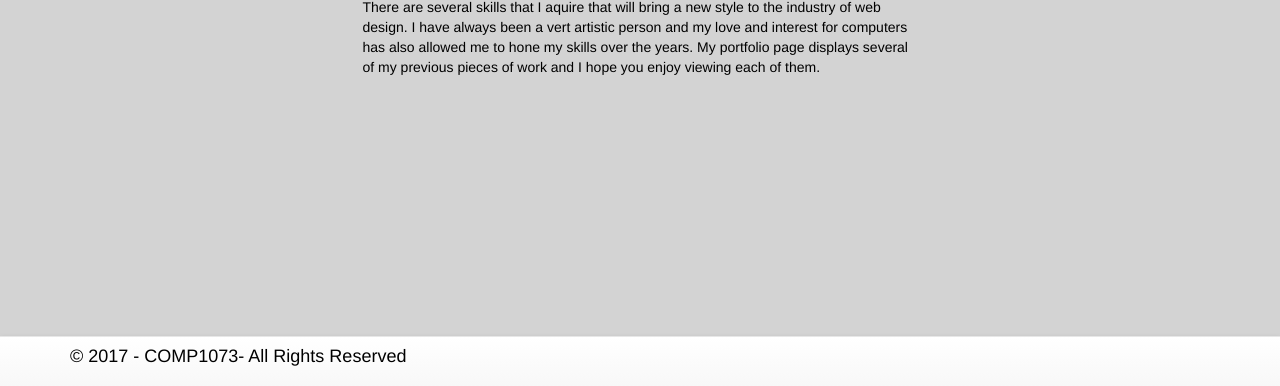
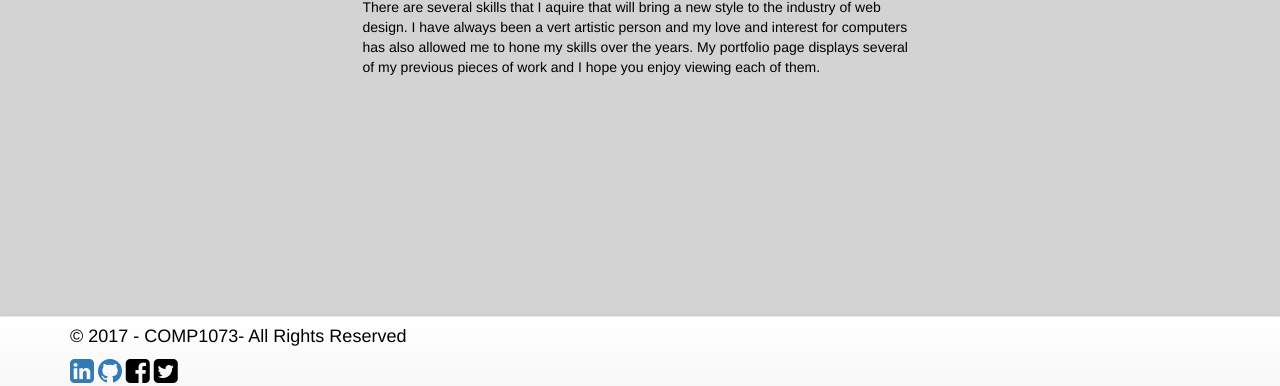
Before and after one commit to JCannon1/Portfolio-JesseCannon, a website: page about.html in a window 1280 px wide. Shown: the part 414-800 px from the top of the page. Drawn offline with Linux system fonts and the light colour scheme.

Commit message:
Last commit

```diff
--- a/about.html
+++ b/about.html
@@ -53,6 +53,10 @@
     <nav class="navbar navbar-default navbar-fixed-bottom">
   <div class="container">
     <h4>&copy 2017 - COMP1073- All Rights Reserved</h4>
+    <a href="https://www.linkedin.com/in/jesse-cannon-678294127"> <i class="fa fa-linkedin-square fa-2x" aria-hidden="true"></i></a>
+    <a href="https://github.com/JCannon1"> <i class="fa fa-github fa-2x" aria-hidden="true"></i></a>
+    <i class="fa fa-facebook-square fa-2x" aria-hidden="true"></i>
+    <i class="fa fa-twitter-square fa-2x" aria-hidden="true"></i>
   </div>
 </nav>
     <!-- JavaScript Section -->
```
Also changed, not shown: contact.html (+4 -0 lines), index.html (+4 -0 lines), projects.html (+4 -0 lines), skills.html (+4 -0 lines).
